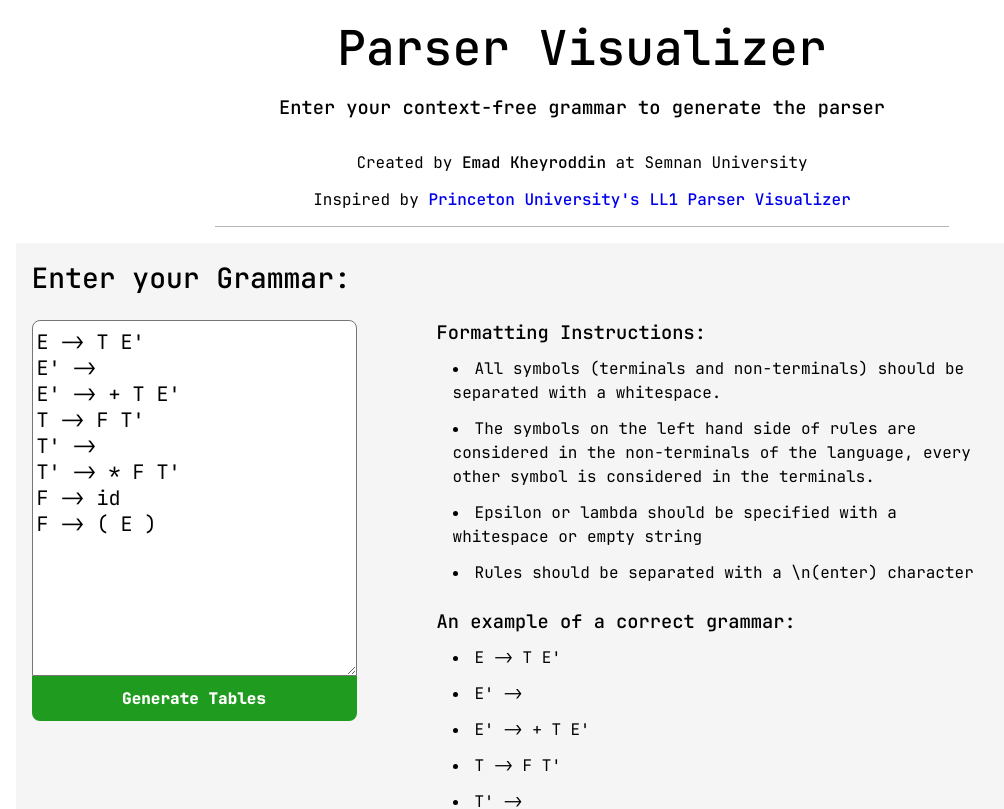
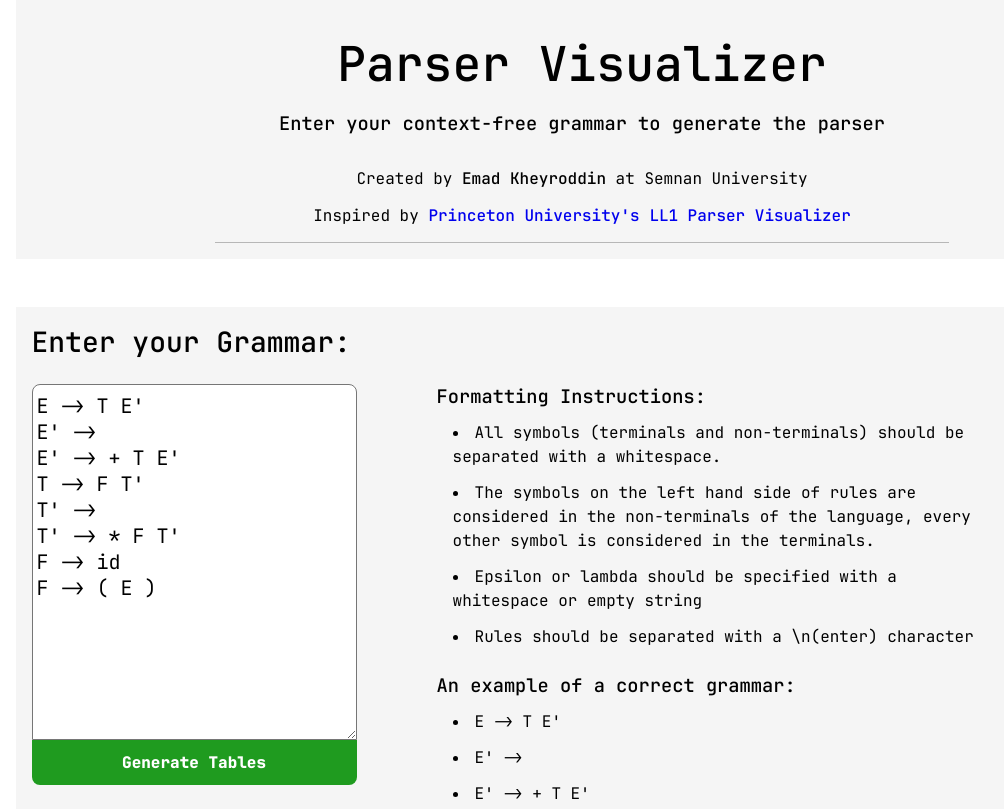
Before and after one commit to itsEmadK/LRParserGenerator, a React (Vite) app: page / in a window 1280 px wide. Shown: the top 809 px of the page, without its empty margins (58-1062 px from the left). Built offline with nearby package versions, Linux system fonts and the light colour scheme.

Commit message:
Wrap in section

```diff
--- a/src/components/PageHeader.jsx
+++ b/src/components/PageHeader.jsx
@@ -2,14 +2,15 @@ import styles from '../styles/page-heder.module.css';
 
 export default function PageHeader() {
   return (
+    <section className={styles['heading']}>
       <div className={styles['container']}>
         <header className={styles['header']}>
           <h1>Parser Visualizer</h1>
           <h3>Enter your context-free grammar to generate the parser</h3>
           <p>
             Created by{' '}
-          <span className={styles['name']}>Emad Kheyroddin</span> at Semnan
-          University
+            <span className={styles['name']}>Emad Kheyroddin</span> at
+            Semnan University
           </p>
           <p>
             Inspired by{' '}
@@ -19,5 +20,6 @@ export default function PageHeader() {
           </p>
         </header>
       </div>
+    </section>
   );
 }
```
Lines whose indentation alone changed are shown as unchanged.
